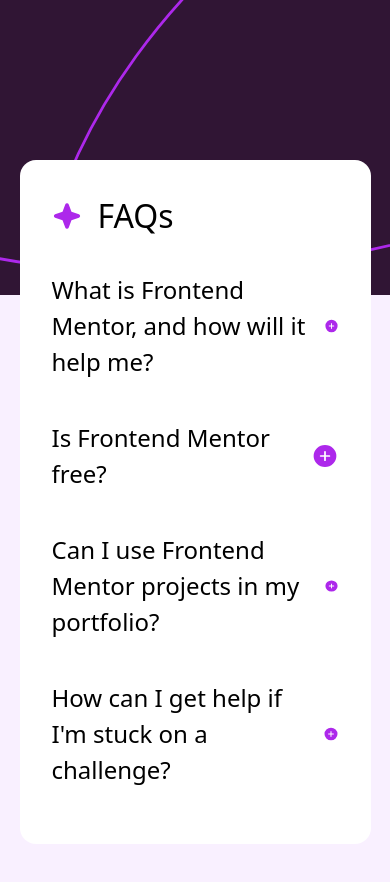
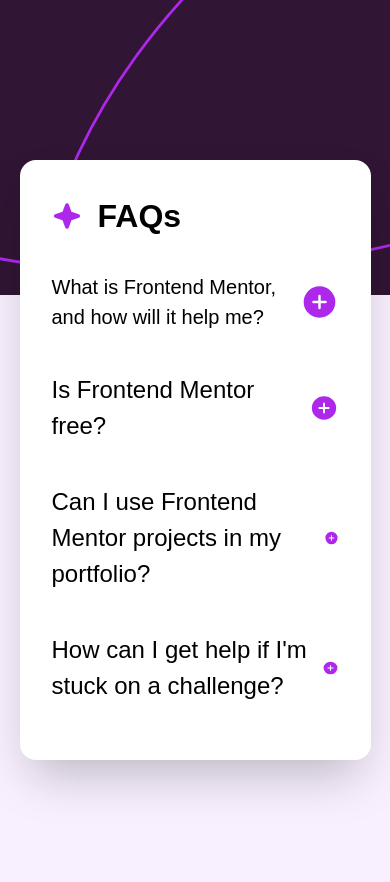
Before and after one commit to modouljaiteh24/FAGs, a website built with Vite: page index.html in a window 390 px wide. Built offline with nearby package versions, Linux system fonts and the light colour scheme.

Commit message:
Working on the active state and the phone responsive

```diff
--- a/faq-design/index.html
+++ b/faq-design/index.html
@@ -1,48 +1,56 @@
 <!DOCTYPE html>
 <html lang="en">
   <head>
-  <meta charset="UTF-8">
-  <meta name="viewport" content="width=device-width, initial-scale=1.0"> <!-- displays site properly based on user's device -->
+    <meta charset="UTF-8" />
+    <meta name="viewport" content="width=device-width, initial-scale=1.0" />
+    <!-- displays site properly based on user's device -->
 
-  <link rel="icon" type="image/png" sizes="32x32" href="./assets/images/favicon-32x32.png">
+    <link
+      rel="icon"
+      type="image/png"
+      sizes="32x32"
+      href="./assets/images/favicon-32x32.png"
+    />
+
+    <link rel="preconnect" href="https://fonts.googleapis.com" />
+    <link rel="preconnect" href="https://fonts.gstatic.com" crossorigin />
+    <link
+      href="https://fonts.googleapis.com/css2?family=Work+Sans:ital,wght@0,100..900;1,100..900&display=swap"
+      rel="stylesheet"
+    />
 
     <title>Frontend Mentor | FAQ accordion</title>
 
     <!-- Feel free to remove these styles or customise in your own stylesheet 👍 -->
     <style>
-    .attribution { font-size: 11px; text-align: center; }
-    .attribution a { color: hsl(228, 45%, 44%); }
+      .attribution {
+        font-size: 11px;
+        text-align: center;
+      }
+      .attribution a {
+        color: hsl(228, 45%, 44%);
+      }
     </style>
   </head>
   <body>
-
-  FAQs
-
-  What is Frontend Mentor, and how will it help me?
-
-  Frontend Mentor offers realistic coding challenges to help developers improve their
-  frontend coding skills with projects in HTML, CSS, and JavaScript. It's suitable for
-  all levels and ideal for portfolio building.
-
-  Is Frontend Mentor free?
-
-  Yes, Frontend Mentor offers both free and premium coding challenges, with the free
-  option providing access to a range of projects suitable for all skill levels.
-
-  Can I use Frontend Mentor projects in my portfolio?
-
-  Yes, you can use projects completed on Frontend Mentor in your portfolio. It's an excellent
-  way to showcase your skills to potential employers!
-
-  How can I get help if I'm stuck on a Frontend Mentor challenge?
-
-  The best place to get help is inside Frontend Mentor's Discord community. There's a help
-  channel where you can ask questions and seek support from other community members.
-
+    FAQs What is Frontend Mentor, and how will it help me? Frontend Mentor
+    offers realistic coding challenges to help developers improve their frontend
+    coding skills with projects in HTML, CSS, and JavaScript. It's suitable for
+    all levels and ideal for portfolio building. Is Frontend Mentor free? Yes,
+    Frontend Mentor offers both free and premium coding challenges, with the
+    free option providing access to a range of projects suitable for all skill
+    levels. Can I use Frontend Mentor projects in my portfolio? Yes, you can use
+    projects completed on Frontend Mentor in your portfolio. It's an excellent
+    way to showcase your skills to potential employers! How can I get help if
+    I'm stuck on a Frontend Mentor challenge? The best place to get help is
+    inside Frontend Mentor's Discord community. There's a help channel where you
+    can ask questions and seek support from other community members.
 
     <div class="attribution">
-    Challenge by <a href="https://www.frontendmentor.io?ref=challenge" target="_blank">Frontend Mentor</a>.
-    Coded by <a href="#">Your Name Here</a>.
+      Challenge by
+      <a href="https://www.frontendmentor.io?ref=challenge" target="_blank"
+        >Frontend Mentor</a
+      >. Coded by <a href="#">Your Name Here</a>.
     </div>
   </body>
 </html>
--- a/index.html
+++ b/index.html
@@ -15,20 +15,23 @@
     </header>
     <main class="flex justify-center mb-[40rem]">
       <div
-        class="bg-white md:w-[50%] w-[90%] h-[50\0%] absolute top-[10rem] p-[2rem] rounded-2xl"
+        class="bg-white md:w-[50%] w-[90%] h-[50\0%] absolute top-[10rem] p-[2rem] rounded-2xl shadow-2xl"
       >
         <div class="flex items-center space-x-[1rem]">
           <img width="30" src="/public/images/icon-star.svg" alt="icon-star" />
-          <h1 class="text-[2rem]">FAQs</h1>
+          <h1 class="text-[2rem] font-bold">FAQs</h1>
         </div>
         <div class="space-y-[2.5rem] pt-[2rem]">
           <div class="space-y-[1.5rem]">
             <div class="flex items-center justify-between">
-              <h2 class="text-[1.5rem]">
+              <h2
+                class="md:text-[1.5rem] text-[20px] w-[90%] cursor-pointer hover:text-purple-800"
+              >
                 What is Frontend Mentor, and how will it help me?
               </h2>
               <button id="" class="btn">
                 <img
+                  width="40"
                   class="plus-icon"
                   src="/public/images/icon-plus.svg"
                   alt=""
@@ -52,7 +55,9 @@
 
           <div class="space-y-[1.5rem]">
             <div class="flex items-center justify-between">
-              <h2 class="text-[1.5rem]">Is Frontend Mentor free?</h2>
+              <h2 class="text-[1.5rem] cursor-pointer hover:text-purple-800">
+                Is Frontend Mentor free?
+              </h2>
               <button id="" class="btn">
                 <img
                   class="plus-icon"
@@ -77,7 +82,7 @@
 
           <div class="space-y-[1.5rem]">
             <div class="flex items-center justify-between">
-              <h2 class="text-[1.5rem]">
+              <h2 class="text-[1.5rem] cursor-pointer hover:text-purple-800">
                 Can I use Frontend Mentor projects in my portfolio?
               </h2>
               <button class="btn">
@@ -104,7 +109,7 @@
 
           <div class="space-y-[1.5rem]">
             <div class="flex items-center justify-between">
-              <h2 class="text-[1.5rem]">
+              <h2 class="text-[1.5rem] cursor-pointer hover:text-purple-800">
                 How can I get help if I'm stuck on a challenge?
               </h2>
               <button class="btn">
--- a/src/style.css
+++ b/src/style.css
@@ -2,4 +2,5 @@
 
 body {
   background-color: hsl(275, 100%, 97%);
+  font-family: "Work Sans", sans-serif;
 }
```
Lines whose indentation alone changed are shown as unchanged.
